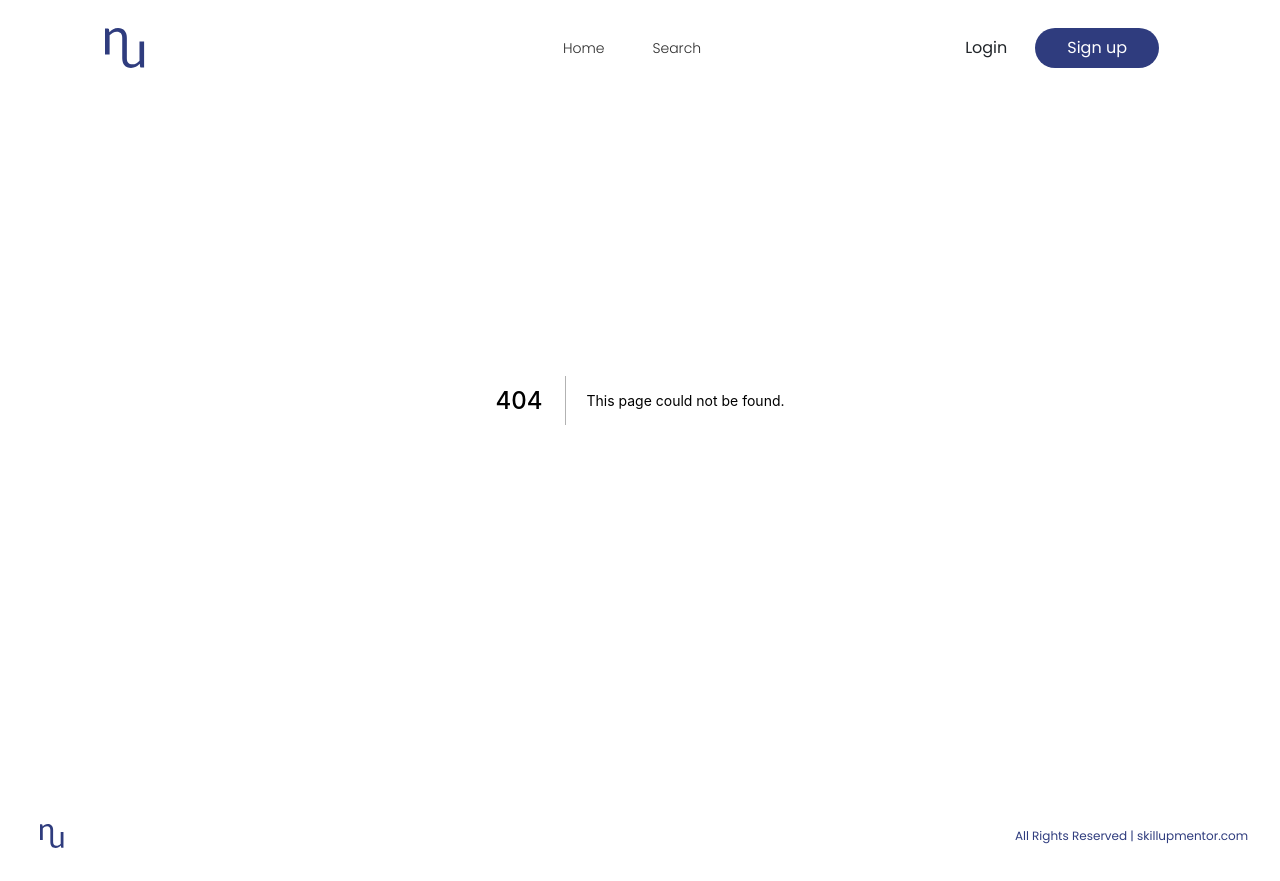
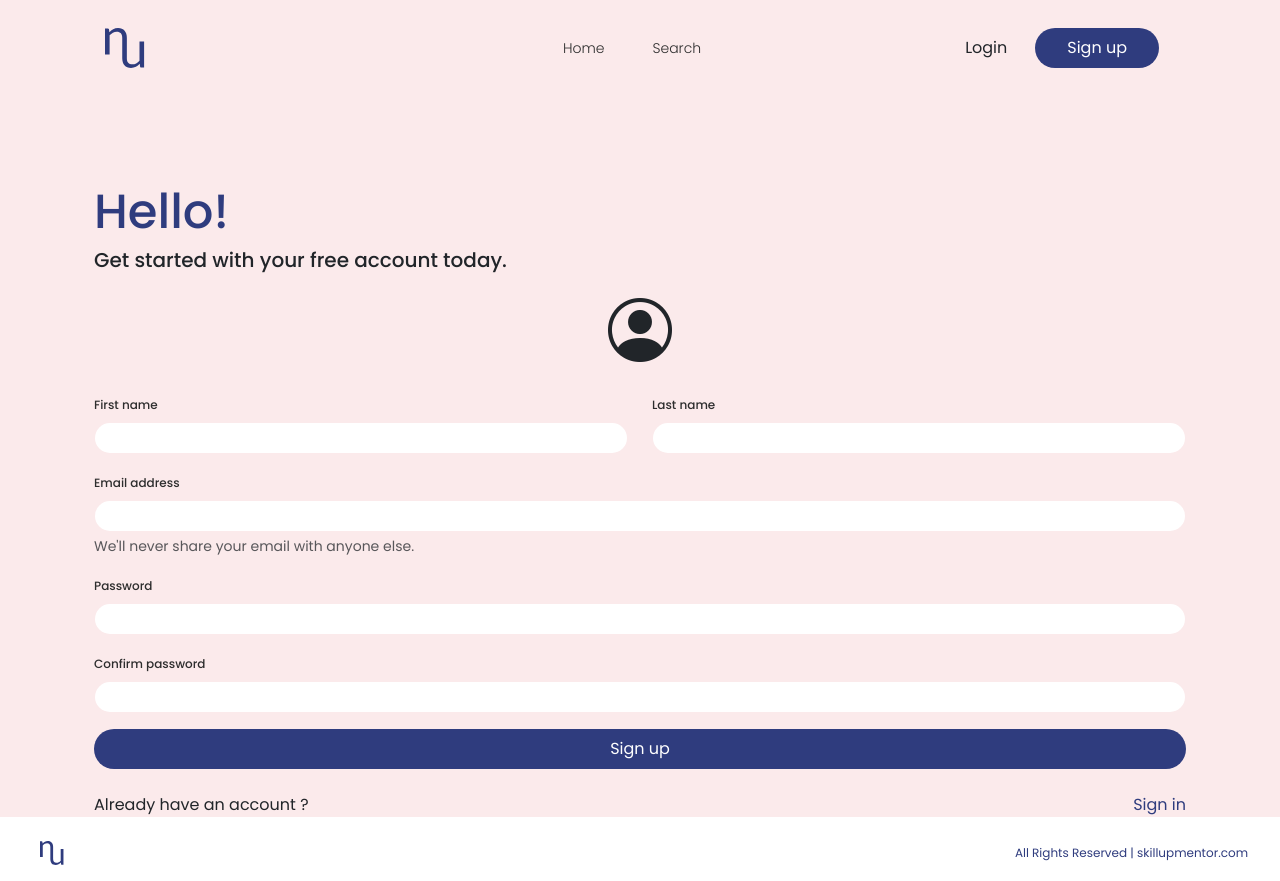
Before and after one commit to hktari/skillup-03-nextup-frontend, a Next.js app in the folder nextup/: page /login in a window 1280 px wide. Before the commit this address had no page. Built offline with nearby package versions, Linux system fonts and the light colour scheme.

Commit message:
layout signup form

```diff
--- /dev/null
+++ b/nextup/pages/login/index.jsx
@@ -0,0 +1,93 @@
+import React, { useState } from 'react'
+import PickAvatarComponent from '../../components/pick-avatar/pick-avatar'
+import styles from './login.module.css'
+import Link from 'next/link'
+import { useRouter } from 'next/router'
+
+const Login = () => {
+    const [email, setEmail] = useState('')
+    const [firstName, setFirstName] = useState('')
+    const [lastName, setLastName] = useState('')
+    const [password, setPassword] = useState('')
+    const [confirmPassword, setConfirmPassword] = useState('')
+
+    const router = useRouter()
+
+    async function onSubmit(ev) {
+        ev.preventDefault()
+
+        if (validateForm()) {
+            router.push('/dashboard')
+        }
+    }
+
+    function validateForm() {
+        if(password !== confirmPassword){
+            return false
+        }
+
+        return true
+    }
+
+    return (
+        <div className="container offset-app-header px-4">
+            <div className={`mt-4 ${styles.container}`}>
+                <h1 className="h2 color-primary">Hello!</h1>
+                <h2 className="h4 color-dark">Get started with your free account today.</h2>
+
+                <div className="mt-4 text-center">
+                    <PickAvatarComponent onImagePicked={() => { }} />
+                </div>
+                <form onSubmit={onSubmit} className='mt-4'>
+                    <div className="row">
+                        <div className="col-6">
+                            <div className="mb-3">
+                                <label for="firstName" className="form-label">First name</label>
+                                <input
+                                    required={true}
+                                    type="text" className="form-control" id="firstName" />
+                            </div>
+                        </div>
+                        <div className="col-6">
+                            <div className="mb-3">
+                                <label for="lastName" className="form-label">Last name</label>
+                                <input
+                                    required={true}
+                                    type="text" className="form-control" id="lastName" />
+                            </div>
+                        </div>
+                    </div>
+                    <div className="mb-3">
+                        <label for="exampleInputEmail1" className="form-label">Email address</label>
+                        <input
+                            required={true}
+                            type="email" className="form-control"
+                            id="exampleInputEmail1" aria-describedby="emailHelp" />
+                        <div id="emailHelp" className="form-text">We'll never share your email with anyone else.</div>
+                    </div>
+                    <div className="mb-3">
+                        <label for="password" className="form-label">Password</label>
+                        <input
+                            required={true}
+                            type="password" className="form-control" id="password" />
+                    </div>
+                    <div className="mb-3">
+                        <label for="confirmPassword" className="form-label">Confirm password</label>
+                        <input
+                            required={true}
+                            type="password" className="form-control" id="confirmPassword" />
+                    </div>
+                    <button type="submit" className="btn btn-primary w-100">Sign up</button>
+                </form>
+                <div className='d-flex justify-content-between pt-4'>
+                    <span className='color-dark'>Already have an account ?</span>
+                    <Link href={'/login'}>
+                        <a className='color-primary'>Sign in</a>
+                    </Link>
+                </div>
+            </div>
+        </div>
+    )
+}
+
+export default Login
--- /dev/null
+++ b/nextup/pages/login/login.module.css
@@ -0,0 +1,3 @@
+.container{
+
+}
--- a/nextup/styles/globals.css
+++ b/nextup/styles/globals.css
@@ -16,6 +16,7 @@ body {
   position: relative;
   max-width: 100vw;
   overflow-x: hidden;
+  background-color: var(--color-alt);
 }
 
 body>div {
@@ -202,6 +203,9 @@ a {
   border-radius: 32px;
 }
 
+.bg-primary{
+  background-color: var(--color-primary);
+}
 .bg-alt {
   background-color: var(--color-alt);
 }
```
